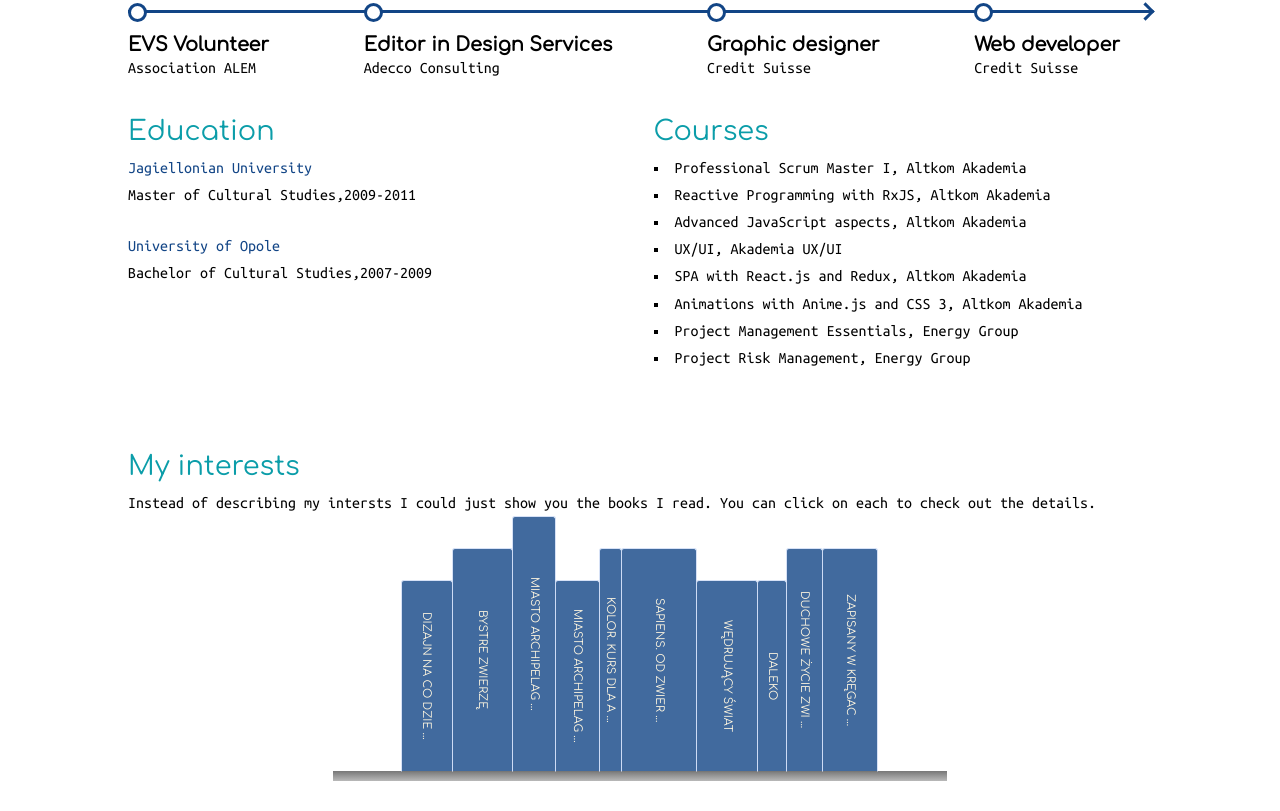
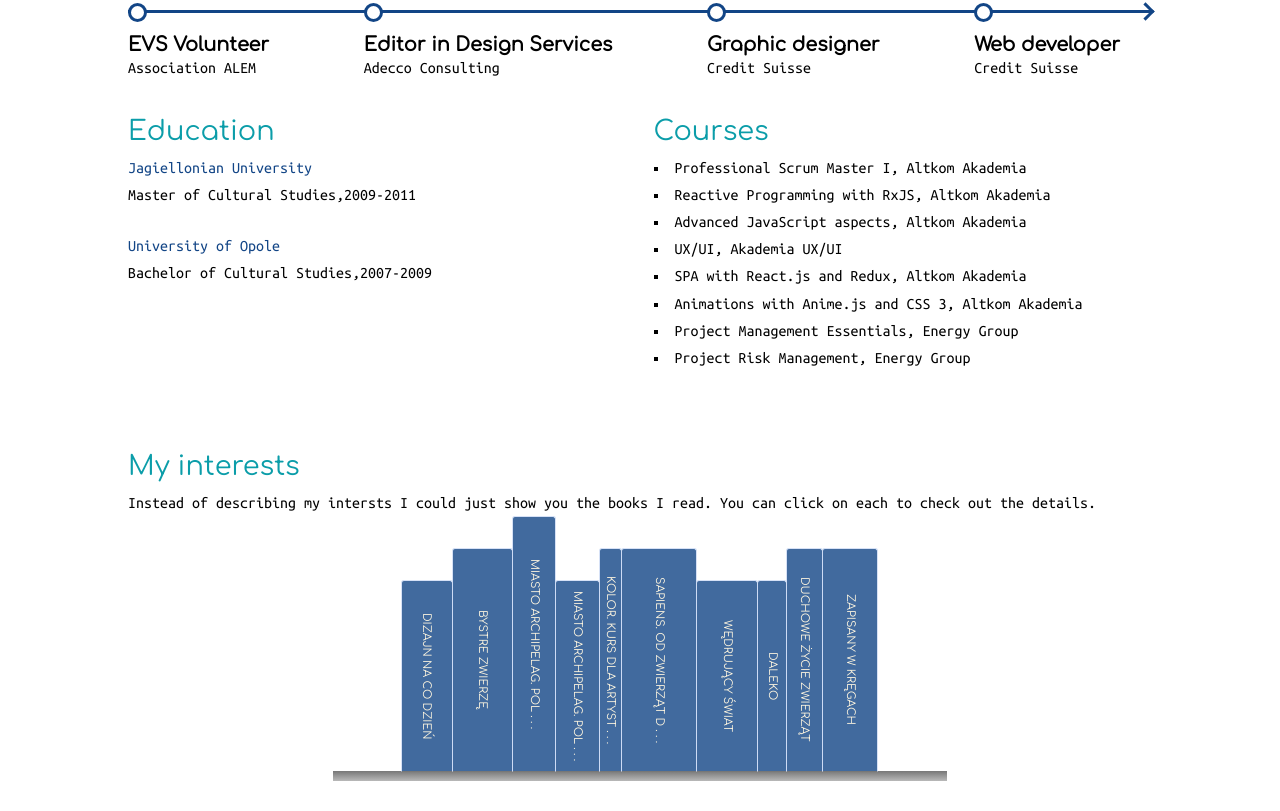
Before and after one commit to JacekLab/resume, a React app: page / in a window 1280 px wide. Shown: the part 602-1413 px from the top of the page. Built offline with nearby package versions, Linux system fonts and the light colour scheme.

Commit message:
simplified adjust long book title

```diff
--- a/src/components/BookShelf/Book/Book.tsx
+++ b/src/components/BookShelf/Book/Book.tsx
@@ -1,7 +1,7 @@
 /* eslint-disable @typescript-eslint/no-explicit-any */
 /* eslint-disable jsx-a11y/no-static-element-interactions */
 import React from "react";
-import { BookInterface, BookSize } from "../../../types/index";
+import { BookInterface, HandleBookFunc } from "../../../types/index";
 import "./Book.css";
 
 interface BookProps {
@@ -9,23 +9,11 @@ interface BookProps {
   bookWidth: string;
   coverStyles: React.CSSProperties;
   bookHeight: any;
-  handleBook: any;
+  handleBook: HandleBookFunc;
 }
 
 const Book: React.FC<BookProps> = (props: BookProps) => {
   const { book, bookWidth, coverStyles, bookHeight, handleBook } = props;
-
-  const getAdjustTitle = (bookSize: BookSize): string => {
-    switch (bookSize) {
-      case "S":
-      default:
-        return book.title.slice(0, 17);
-      case "M":
-        return book.title.slice(0, 22);
-      case "L":
-        return book.title.slice(0, 24);
-    }
-  };
 
   return (
     <div className="BookWrapper" style={{ width: bookWidth, height: bookHeight }}>
@@ -37,8 +25,7 @@ const Book: React.FC<BookProps> = (props: BookProps) => {
         onKeyDown={() => handleBook(book, "click")}
         className="BookTitle"
       >
-        {getAdjustTitle(bookHeight)}
-        {getAdjustTitle(bookHeight).length < book.title.length ? " ..." : null}
+        {book.title.length > 24 ? `${book.title.slice(0, 22)} . . .` : book.title}
       </div>
     </div>
   );
```
